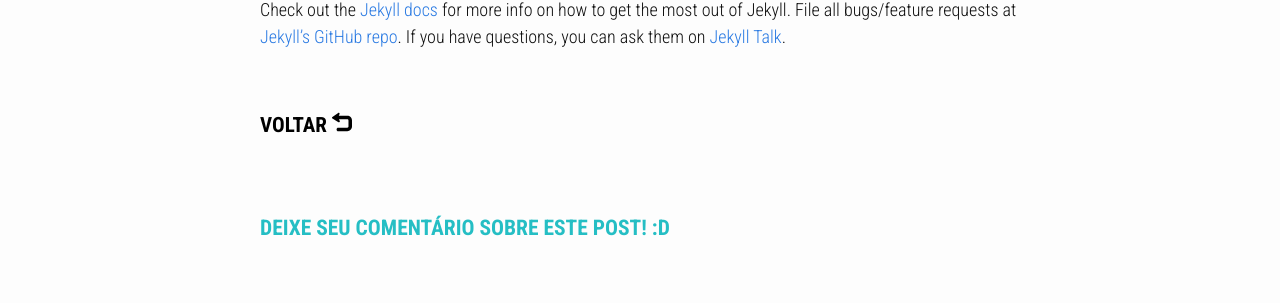
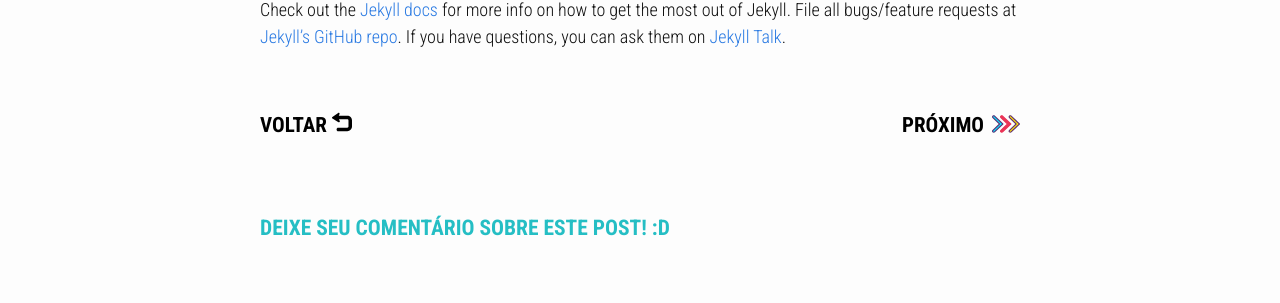
Before and after one commit to polyanapimenta/polyanapimenta.github.io, a Jekyll site: the page built from _posts/2018-05-11-java-criando-micro-servicos.markdown, in a window 1280 px wide. Shown: the part 702-1005 px from the top of the page. Built offline with Jekyll 4.4.1, drawn with Linux system fonts in a browser that asks for light colours; comment, search, counter and statistics services are not loaded.

Commit message:
implementacao de paginacao nos posts de mesma categoria

```diff
--- /dev/null
+++ b/_includes/icons/icon-right-arrow.html
@@ -0,0 +1,64 @@
+<?xml version="1.0" encoding="iso-8859-1"?>
+<!-- Generator: Adobe Illustrator 19.0.0, SVG Export Plug-In . SVG Version: 6.00 Build 0)  -->
+<svg version="1.1" id="Capa_1" xmlns="http://www.w3.org/2000/svg" xmlns:xlink="http://www.w3.org/1999/xlink" x="0px" y="0px"
+	 viewBox="0 0 334.505 334.505" style="enable-background:new 0 0 334.505 334.505;" xml:space="preserve">
+<path style="fill:#FFE600;" d="M208.899,91.21c-5.466-5.25-5.466-13.757,0-19.007c5.466-5.25,14.331-5.25,19.796,0l98.985,95.049
+	l-98.983,95.049c-5.466,5.25-14.329,5.25-19.796,0c-5.466-5.25-5.466-13.757,0-19.014l79.186-76.035L208.899,91.21z"/>
+<path style="fill:#602F75;" d="M218.8,273.036c-5.294,0.002-10.593-1.935-14.626-5.808c-4-3.838-6.2-8.96-6.2-14.423
+	c0-5.466,2.2-10.595,6.193-14.437l74.066-71.117l-74.061-71.12v0.002c-4-3.838-6.2-8.962-6.2-14.426s2.2-10.59,6.2-14.428
+	c8.067-7.747,21.187-7.748,29.254,0.002l98.98,95.048c1.34,1.287,2.099,3.065,2.099,4.924s-0.759,3.637-2.099,4.924l-98.987,95.049
+	C229.393,271.099,224.094,273.036,218.8,273.036z M218.8,75.107c-1.886,0-3.773,0.674-5.173,2.021c-1.287,1.239-2,2.866-2,4.581
+	c0,1.713,0.713,3.338,2,4.577v0.002l79.186,76.044c1.34,1.287,2.099,3.065,2.099,4.924c0,1.859-0.759,3.637-2.099,4.925
+	l-79.186,76.034c-1.287,1.242-2,2.872-2,4.588c0,1.713,0.713,3.34,2,4.581c2.807,2.685,7.54,2.697,10.334,0.002l93.867-90.129
+	l-93.862-90.129C222.566,75.78,220.681,75.107,218.8,75.107z"/>
+<g>
+	<path style="fill:#EA3457;" d="M106.501,91.21c-5.466-5.25-5.466-13.757,0-19.007c5.466-5.25,14.329-5.25,19.796,0l98.983,95.049
+		l-98.983,95.049c-5.466,5.25-14.329,5.25-19.796,0c-5.466-5.25-5.466-13.757,0-19.014l79.186-76.035L106.501,91.21z"/>
+	<path style="fill:#EA3457;" d="M116.4,273.035c-5.299,0-10.593-1.935-14.626-5.806c-4-3.838-6.2-8.96-6.2-14.423
+		c0-5.466,2.2-10.595,6.193-14.437l74.066-71.117l-74.061-71.12v0.002c-4-3.838-6.2-8.962-6.2-14.426s2.2-10.59,6.2-14.428
+		c8.067-7.747,21.187-7.745,29.254-0.002l98.98,95.051c1.34,1.287,2.099,3.065,2.099,4.924s-0.759,3.637-2.099,4.924l-98.98,95.049
+		C126.993,271.099,121.701,273.035,116.4,273.035z M116.4,75.107c-1.886,0-3.773,0.674-5.173,2.021c-1.287,1.239-2,2.866-2,4.581
+		c0,1.713,0.713,3.338,2,4.577v0.002l79.186,76.044c1.34,1.287,2.099,3.065,2.099,4.924c0,1.859-0.759,3.637-2.099,4.925
+		l-79.186,76.034c-1.287,1.242-2,2.872-2,4.588c0,1.713,0.713,3.34,2,4.581c2.801,2.69,7.547,2.691,10.346-0.002l93.855-90.129
+		l-93.853-90.127C120.173,75.78,118.287,75.107,116.4,75.107z"/>
+</g>
+<path style="fill:#00E7FF;" d="M10.928,91.21c-5.466-5.25-5.466-13.757,0-19.007c5.466-5.25,14.329-5.25,19.796,0l98.983,95.049
+	l-98.983,95.049c-5.466,5.25-14.331,5.25-19.796,0c-5.466-5.25-5.466-13.757,0-19.014l79.186-76.035L10.928,91.21z"/>
+<path style="fill:#602F75;" d="M20.82,273.031c-5.294,0.002-10.593-1.934-14.619-5.803c-4-3.838-6.2-8.96-6.2-14.423
+	c0-5.466,2.2-10.595,6.193-14.437l74.066-71.117L6.199,96.132v0.002C2.2,92.295,0,87.172,0,81.707s2.2-10.59,6.2-14.428
+	c8.054-7.735,21.187-7.741,29.254-0.003l98.98,95.053c1.34,1.287,2.099,3.065,2.099,4.924s-0.759,3.637-2.099,4.924l-98.98,95.049
+	C31.42,271.096,26.121,273.031,20.82,273.031z M20.826,75.075c-1.874,0-3.746,0.683-5.173,2.051c-1.287,1.239-2,2.865-2,4.581
+	c0,1.713,0.713,3.338,2,4.577v0.002l79.186,76.044c1.34,1.287,2.099,3.065,2.099,4.924c0,1.859-0.759,3.637-2.099,4.925
+	l-79.186,76.034c-1.287,1.242-2,2.872-2,4.588c0,1.713,0.713,3.34,2,4.581c2.854,2.734,7.494,2.734,10.346-0.003l93.855-90.126
+	L25.999,77.126C24.573,75.759,22.7,75.075,20.826,75.075z"/>
+<g>
+</g>
+<g>
+</g>
+<g>
+</g>
+<g>
+</g>
+<g>
+</g>
+<g>
+</g>
+<g>
+</g>
+<g>
+</g>
+<g>
+</g>
+<g>
+</g>
+<g>
+</g>
+<g>
+</g>
+<g>
+</g>
+<g>
+</g>
+<g>
+</g>
+</svg>
--- a/_layouts/post.html
+++ b/_layouts/post.html
@@ -29,7 +29,26 @@ comments: true
     </article>
 
     <div class="page-return">
-      <a class="post-icons voltar" href="{{ site.url | escape }}" title="Voltar para Home"><span>voltar</span>{% include icons/icon-return.html %}</a>
+      {% for post in site.posts reversed %}
+        {% if post.title != page.title and post.category == page.category and post.date >= page.date %}
+          <a class="post-icons left" href="{{ site.url | append: post.url | escape }}" title="Ler Agora: {{post.title}}"><span>{% include icons/icon-left-arrow.html %}</span>anterior</a>
+          {% assign priv = true %}
+          {% break %}
+        {% else %}
+          {% assign priv = false %}
+        {% endif %}
+      {% endfor %}
+
+      {% for post in site.posts %}
+        {% if post.title != page.title and post.category == page.category and post.date <= page.date %}
+          <a class="post-icons next right" href="{{ site.url | append: post.url | escape }}" title="Ler Agora: {{post.title}}">próximo<span>{% include icons/icon-right-arrow.html %}</span></a>
+          {% break %}
+        {% endif %}
+      {% endfor %}
+
+      {% if priv == false %}
+        <a class="post-icons" href="{{ site.url | escape }}" title="Voltar para Home">voltar<span>{% include icons/icon-return.html %}</span></a>
+      {% endif %}
     </div>
 
     <div class="post-content disqus">
--- a/_sass/estilos/post.scss
+++ b/_sass/estilos/post.scss
@@ -112,19 +112,30 @@
   border: 0;
   border-bottom: 1px solid rgb(228, 228, 228);
 }
-.voltar span,
-.voltar:hover {
+.page-return a,
+.page-return a:hover {
   text-decoration: none;
   text-transform: uppercase;
   font-weight: bold;
   color: #000;
-
 }
-.voltar:hover {
-  color: rgba(#000, 0.7);
-  font-size: 20.92px;
+.right span svg {
+  position: flex;
+  padding-left: 8px;
+  float: right;
+  width: 28px;
+  height: 28px;
 }
-
+.left span svg {
+  position: flex;
+  padding-right: 8px;
+  float: left;
+  width: 28px;
+  height: 28px;
+}
+.next {
+  float: right;
+}
 // Customizacao Pag. home
 .setup p:first-child {
   margin-top: 50px;
```
Also changed, not shown: _includes/icons/icon-left-arrow.html (added, +66 -0 lines), paginas/sobre.md (+1 -1 lines).
